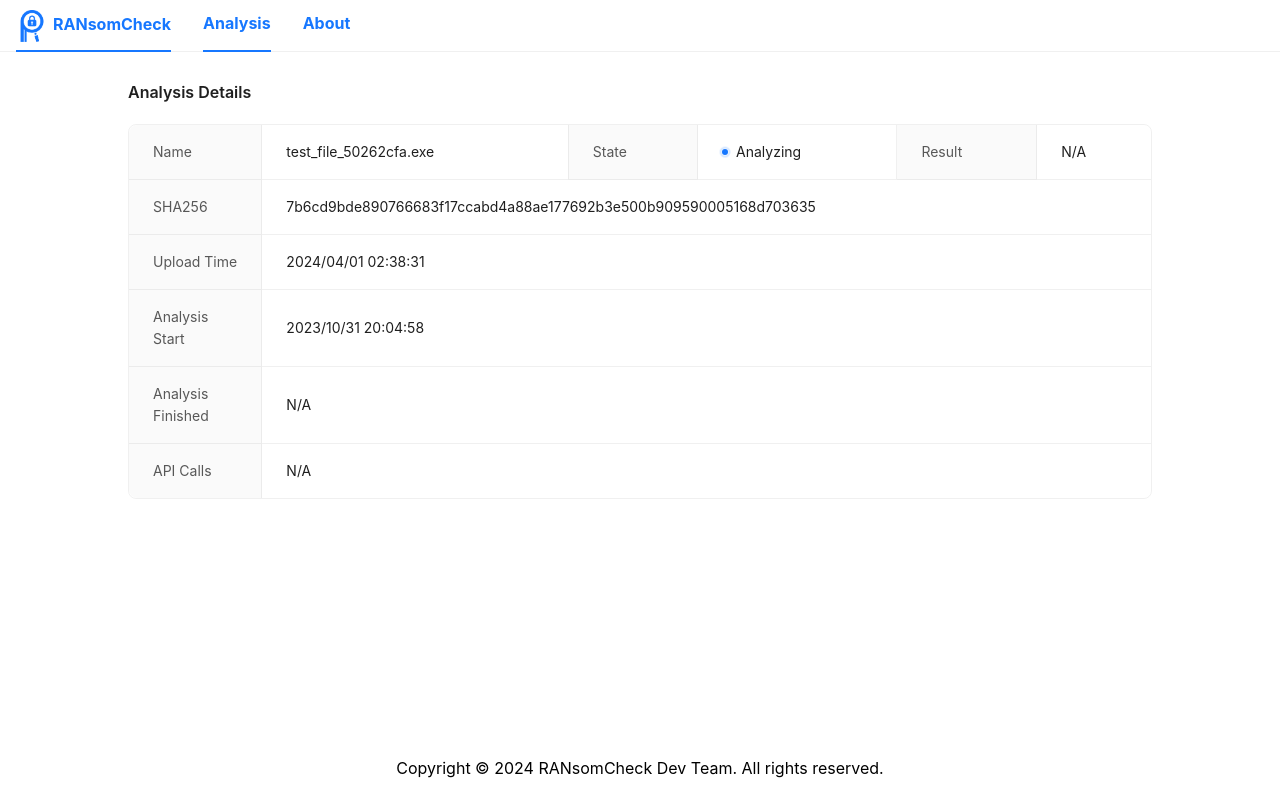
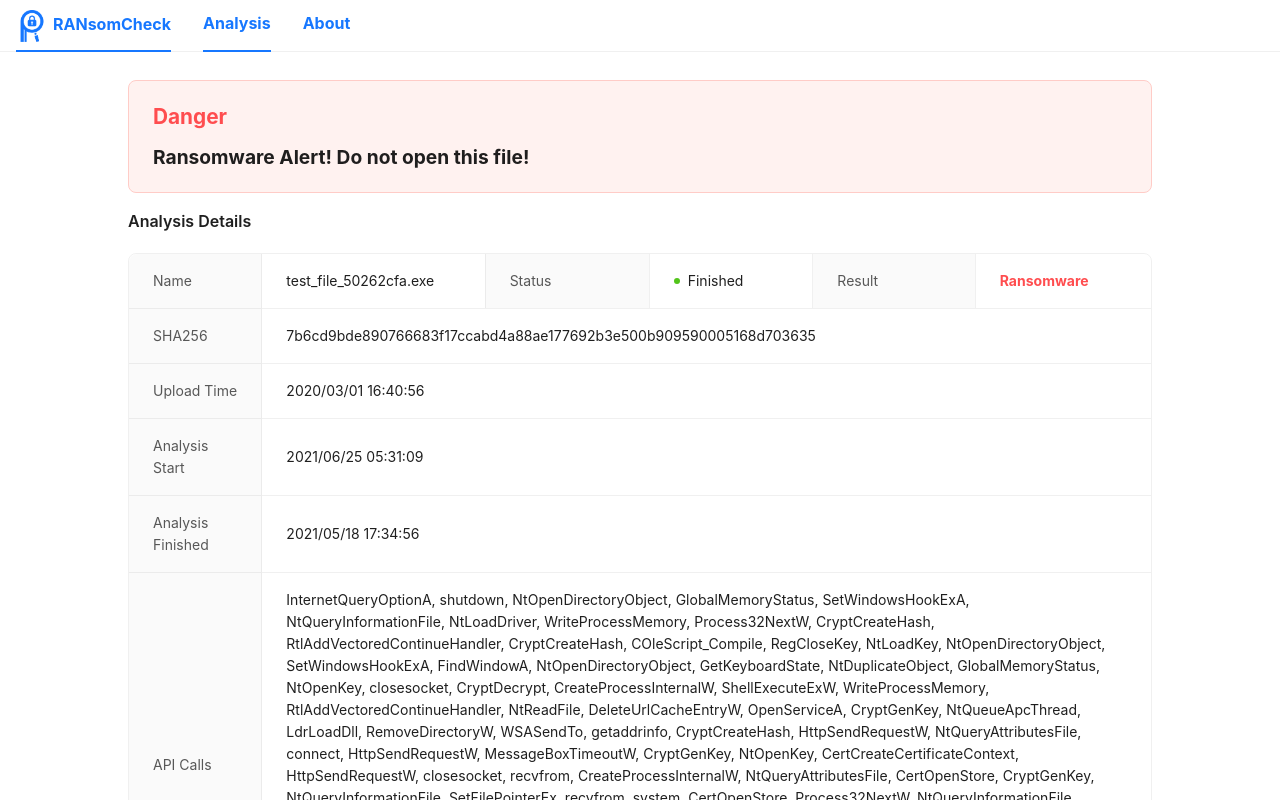
Before and after one commit to Kiri487/RANsomCheck-Frontend, a React (Vite) app: page /analysis/details in a window 1280 px wide. Shown: the top 800 px of the page. Built offline with nearby package versions, Linux system fonts and the light colour scheme.

Commit message:
[feat] Added Failed status

```diff
--- a/src/FakeData.tsx
+++ b/src/FakeData.tsx
@@ -31,10 +31,10 @@ const generateFakeDate = () => {
     return `${year}/${month}/${day} ${hours}:${minutes}:${seconds}`;
 };
 
-const generateFakeState = () => {
-    const states = ["Pending", "Analyzing", "Finished"];
-    const randomIndex = Math.floor(Math.random() * states.length);
-    return states[randomIndex];
+const generateFakeStatus = () => {
+    const status = ["Pending", "Analyzing", "Finished", "Failed"];
+    const randomIndex = Math.floor(Math.random() * status.length);
+    return status[randomIndex];
 };
 
 const generateFakeAPICalls = (count: number) => {
@@ -61,17 +61,17 @@ const generateFakeAPICalls = (count: number) => {
 
 export const generateFakeData = () => {
     const id = generateFakeGUID();
-    const state = generateFakeState();
+    const status = generateFakeStatus();
     return {
       id: id,
       name: `test_file_${id.split("-")[0]}.exe`,
       SHA256: generateFakeSHA256(),
       uploadTime: generateFakeDate(),
-      analysisStart: state === "Pending" ? "N/A" : generateFakeDate(),
-      analysisFinished: state === "Finished" ? generateFakeDate() : "N/A",
-      state: state,
-      result: state === "Finished" ? Math.floor(Math.random() * 2) : -1,
-      apiCalls: state === "Finished" ? generateFakeAPICalls(100) : ["N/A"]
+      analysisStart: status === "Pending" ? "N/A" : generateFakeDate(),
+      analysisFinished: status === "Finished" ? generateFakeDate() : "N/A",
+      status: status,
+      result: status === "Finished" ? Math.floor(Math.random() * 2) : -1,
+      apiCalls: status === "Finished" ? generateFakeAPICalls(100) : ["N/A"]
     };
 };
 
--- a/src/pages/Analysis.tsx
+++ b/src/pages/Analysis.tsx
@@ -34,9 +34,9 @@ const columns = [
     sorter: (a: any, b: any) => a.uploadTime.localeCompare(b.uploadTime)
   },
   {
-    title: <span style={{ color: "#1677ff" }}>State</span>,
-    dataIndex: "state",
-    key: "state",
+    title: <span style={{ color: "#1677ff" }}>Status</span>,
+    dataIndex: "status",
+    key: "status",
     width: '20%',
     render: (text: string) => (
       <Badge
@@ -44,6 +44,7 @@ const columns = [
           text === 'Pending' ? 'default' :
           text === 'Analyzing' ? 'processing' :
           text === 'Finished' ? 'success' :
+          text === 'Failed' ? 'error' :
           'default'
         }
         text={ text }
@@ -52,10 +53,11 @@ const columns = [
     filters: [
       { text: 'Pending', value: 'Pending' },
       { text: 'Analyzing', value: 'Analyzing' },
-      { text: 'Finished', value: 'Finished' }
+      { text: 'Finished', value: 'Finished' },
+      { text: 'Failed', value: 'Failed' }
     ],
-    onFilter: (value: any, record: any) => record.state === value,
-    sorter: (a: any, b: any) => a.state.localeCompare(b.state)
+    onFilter: (value: any, record: any) => record.status === value,
+    sorter: (a: any, b: any) => a.status.localeCompare(b.status)
   },
   {
     title: <span style={{ color: "#1677ff" }}>Result</span>,
--- a/src/pages/Details.tsx
+++ b/src/pages/Details.tsx
@@ -12,17 +12,18 @@ const items: DescriptionsProps['items'] = [
     children: data.name
   },
   {
-    key: 'state',
-    label: 'State',
+    key: 'status',
+    label: 'Status',
     children: (
       <Badge
         status={
-          data.state === 'Pending' ? 'default' :
-          data.state === 'Analyzing' ? 'processing' :
-          data.state === 'Finished' ? 'success' :
+          data.status === 'Pending' ? 'default' :
+          data.status === 'Analyzing' ? 'processing' :
+          data.status === 'Finished' ? 'success' :
+          data.status === 'Failed' ? 'error' :
           'default'
         }
-        text={ data.state }
+        text={ data.status }
       />
     )
   },
```
